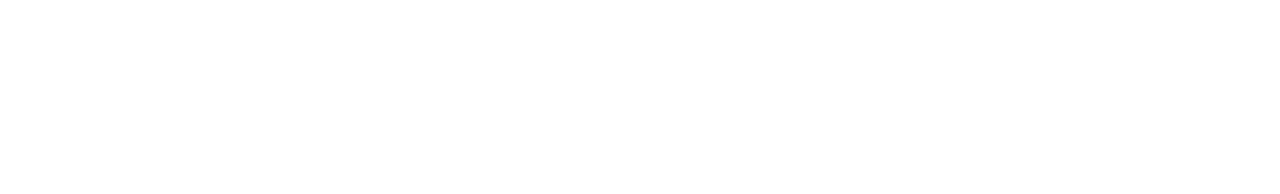
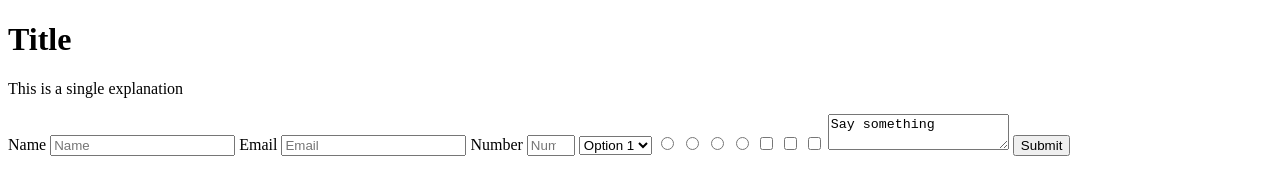
Before and after one commit to sumon0002001/surveyform, a plain HTML site: page index.html in a window 1280 px wide. Drawn offline with Linux system fonts and the light colour scheme.

Commit message:
New features

```diff
--- a/index.html
+++ b/index.html
@@ -5,6 +5,29 @@
     <title>Survey form</title>
   </head>
   <body>
-
+  	<h1 id="title">Title</h1>
+  	<p id="description">This is a single explanation</p>
+  	<form id="surver-form">
+  		<label id="name-label">Name</label>
+  		<input type="text" id="name" placeholder="Name">
+  		<label id="email-label">Email</label>
+  		<input type="email" id="email" placeholder="Email" required="true">
+  		<label id="number-label">Number</label>
+  		<input type="number" id="number" placeholder="Number" required="true" min="2" max="8">
+  		<select id="dropdown">
+  			<option>Option 1</option>
+  			<option>Option 2</option>
+  			<option>Option 3</option>
+  		</select>
+  		<input type="radio" name="group1">
+  		<input type="radio" name="group1">
+  		<input type="radio" name="group2">
+  		<input type="radio" name="group2">
+  		<input type="checkbox" value="Another 1">
+  		<input type="checkbox" value="Another 2">
+  		<input type="checkbox" value="Another 3">
+  		<textarea>Say something</textarea>
+  		<button id="submit">Submit</button>
+  	</form>
   </body>
 </html>
```
